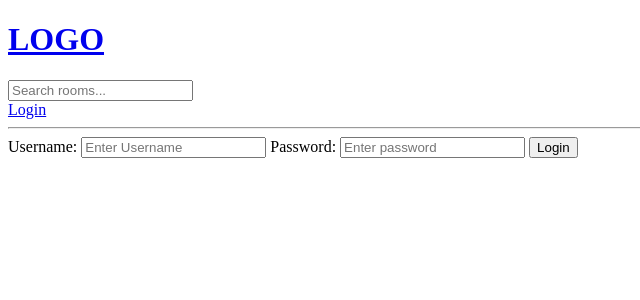
After one commit to LukaszKrolicki/Advanced_Django_Project, a Django app: page /login/ in a window 1280 px wide. The commit adds this page. Shown: the top 300 px of the page, without its empty margins (0-640 px from the left). Run offline with Django 4.2, Linux system fonts and the light colour scheme.

Commit message:
login logout added

```diff
--- /dev/null
+++ b/base/templates/base/login_register.html
@@ -0,0 +1,16 @@
+{% extends 'main.html' %}
+
+{% block content %}
+    <div>
+        <form method="POST", action="">
+            {% csrf_token %}
+
+            <label>Username:</label>
+            <input type="text" name="username" placeholder="Enter Username " />
+            <label>Password:</label>
+            <input type="password" name="password" placeholder="Enter password " />
+
+            <input type="submit" value="Login" />
+        </form>
+    </div>
+{% endblock content %}
--- a/base/urls.py
+++ b/base/urls.py
@@ -2,6 +2,8 @@ from django.urls import path
 from . import views
 
 urlpatterns=[
+    path('login/', views.loginPage, name="login"),
+    path('logout/', views.logoutUser, name="logout"),
     path('', views.home, name="home"),
     path('room/<str:pk>', views.room, name="room"),
 
--- a/base/views.py
+++ b/base/views.py
@@ -1,9 +1,39 @@
 from django.shortcuts import render, redirect
+from django.contrib import messages
 from .models import Room, Topic
 from django.db.models import Q
 from .forms import RoomForm
+from django.contrib.auth import authenticate, login, logout
+from django.contrib.auth.models import User
+
 from django.http import HttpResponse
 
+
+def loginPage(request):
+
+    if request.method == 'POST':
+        username=request.POST.get('username')
+        password = request.POST.get('password')
+
+        try:
+            user= User.objects.get(username=username)
+        except:
+            messages.error(request, "User does not exist")
+
+        user=authenticate(request, username=username, password=password)
+        if user is not None:
+            login(request, user)
+            return redirect('home')
+        else:
+            messages.error(request, "Username or password does not exist")
+
+    context={}
+    return render(request, 'base/login_register.html', context)
+
+
+def logoutUser(request):
+    logout(request)
+    return redirect('home')
 
 def home(request):
     q= request.GET.get('q') if request.GET.get('q') is not None else ''
--- a/templates/main.html
+++ b/templates/main.html
@@ -6,7 +6,14 @@
 </head>
 <body>
     {% include 'navbar.html' %}
-
+    {% if messages %}
+    <ul class="messages">
+        {% for message in messages %}
+        <li
+        {% if message.tags %} class="{{ message.tags }}"{% endif %}>{{ message }}</li>
+        {% endfor %}
+    </ul>
+    {% endif %}
     {% block content%}
 
     {% endblock %}
--- a/templates/navbar.html
+++ b/templates/navbar.html
@@ -5,4 +5,10 @@
 <form method="GET" action="{% url 'home' %}">
     <input type="text" name="q" placeholder="Search rooms..."/>
 </form>
+
+{% if request.user.is_authenticated %}
+<a href="{% url 'logout' %}">Logout</a>
+{% else %}
+<a href="{% url 'login' %}">Login</a>
+{% endif %}
 <hr>
```
Also changed, not shown: db.sqlite3.
